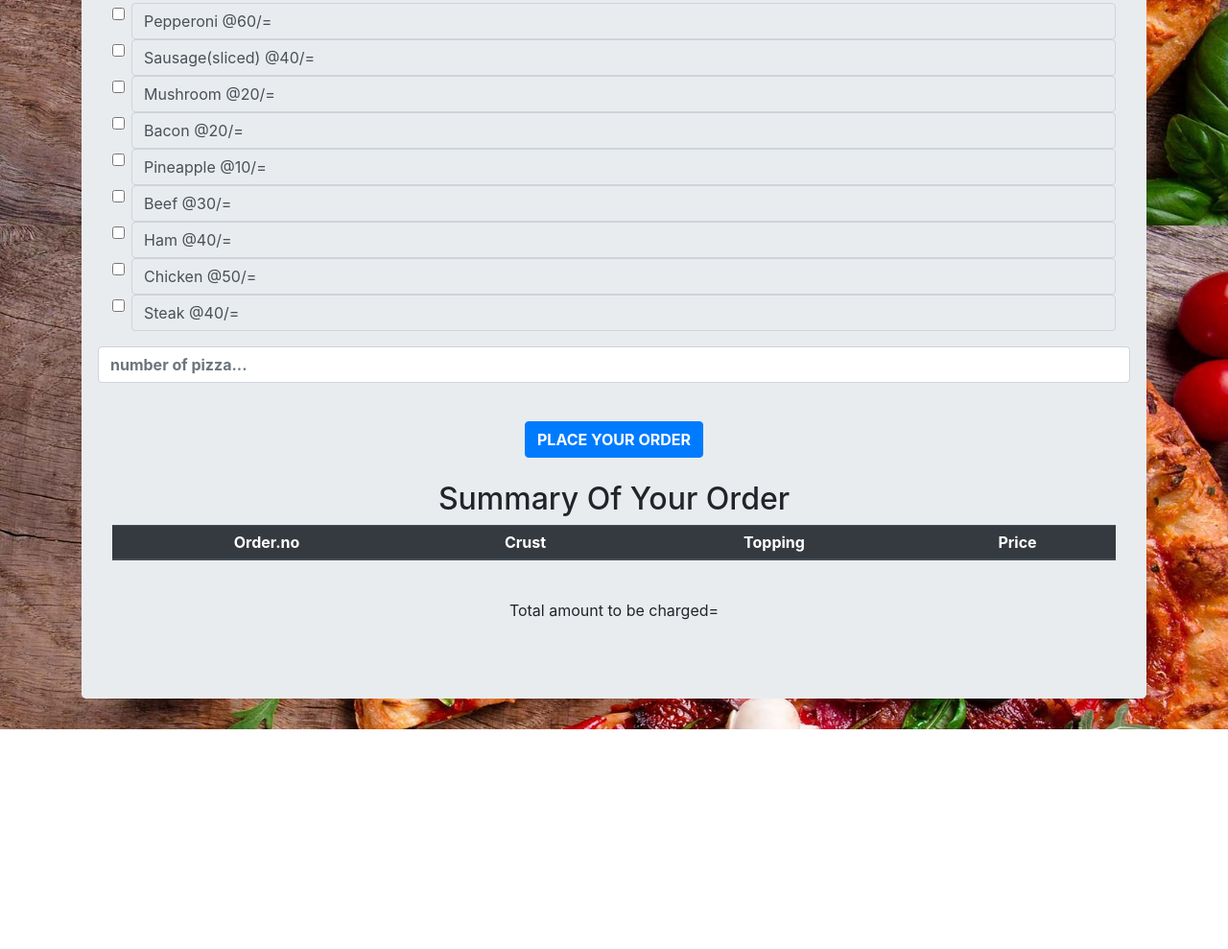
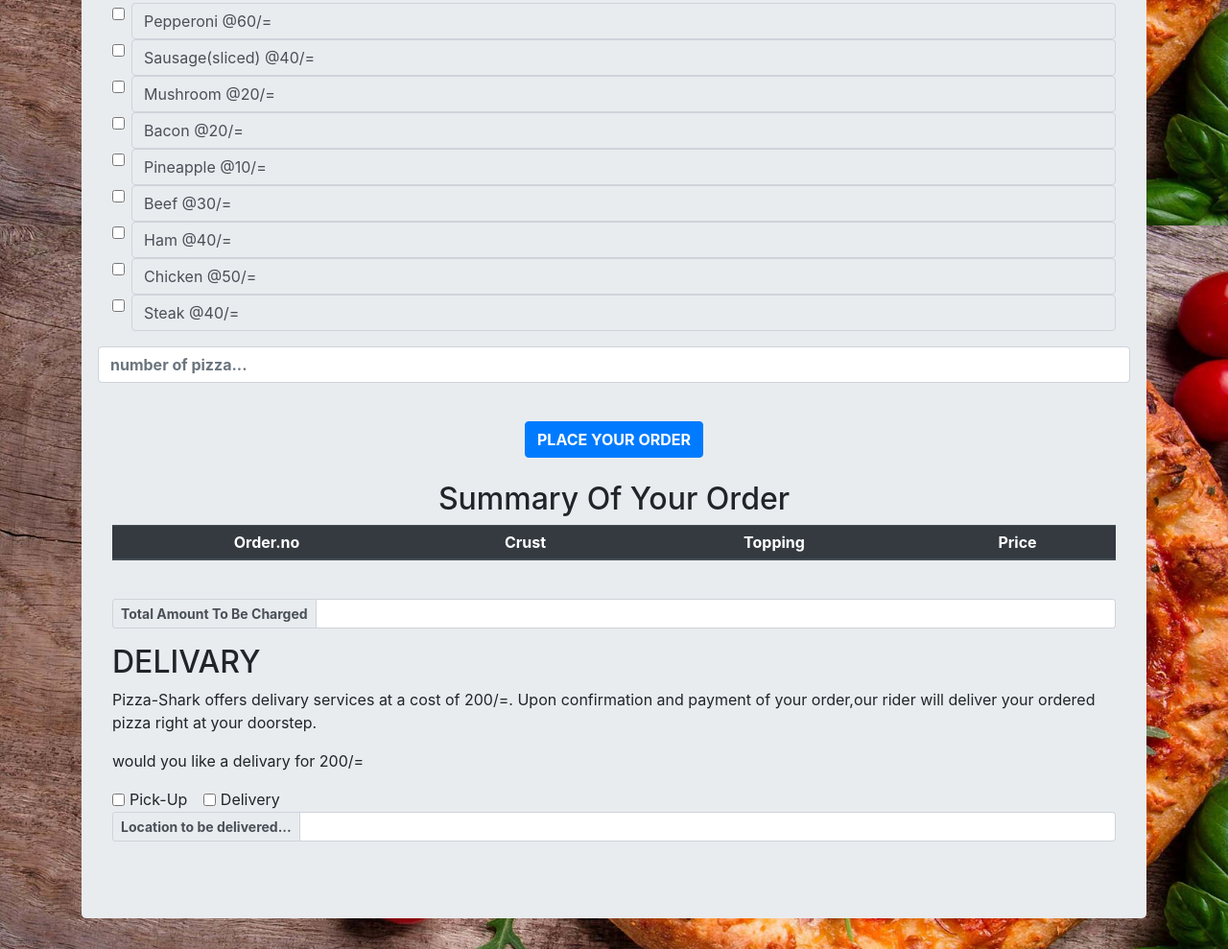
Before and after one commit to Kennedy-karuri/pizza-sharks, a plain HTML site: page index.html in a window 1280 px wide. Shown: the part 565-1554 px from the top of the page at 96% size. Before the commit the page ends 1325 px from the top, so only its background shows below. Drawn offline with Linux system fonts and the light colour scheme.

Commit message:
add index.html

```diff
--- a/index.html
+++ b/index.html
@@ -124,7 +124,37 @@
                 <tbody></tbody>
               </table>
               <br>
-              <p>Total amount to be charged=</p>
+              <div class="input-group input-group-sm mb-3">
+                <div class="input-group-prepend">
+                  <span class="input-group-text" id="Total"><b>Total Amount To Be Charged</b></span>
+                </div>
+                <input type="text" class="form-control" aria-label="Sizing example input" aria-describedby="inputGroup-sizing-sm">
+              </div>
+            </div>
+
+            <div class="location">
+                <h2>DELIVARY</h2>
+                <p>Pizza-Shark offers delivary services at a cost of 200/=. Upon confirmation and payment of your order,our rider will deliver your ordered pizza right at your doorstep. </p>
+                <div class="question">
+                    <p>would you like a delivary for 200/=</p>
+                    <div class="form-check form-check-inline">
+                        <input class="form-check-input" name="delivery" type="checkbox" id="pick-up" value="pick"/>
+                        <label class="form-check-label" for="pick-up">Pick-Up</label>
+                      </div>
+                      <div class="form-check form-check-inline">
+                        <input class="form-check-input" name="delivery" type="checkbox" id="deliver" value="deliver"/>
+                        <label class="form-check-label" for="deliver">Delivery</label>
+                      </div>
+                </div>
+
+                <div class="input-group input-group-sm mb-3">
+                    <div class="input-group-prepend">
+                      <span class="input-group-text" id="place"><b>Location  to be delivered...</b></span>
+                    </div>
+                    <input type="text" class="form-control" aria-label="Sizing example input" aria-describedby="inputGroup-sizing-sm">
+                  </div>
+                </div>
+
 
             </div>
 
```
